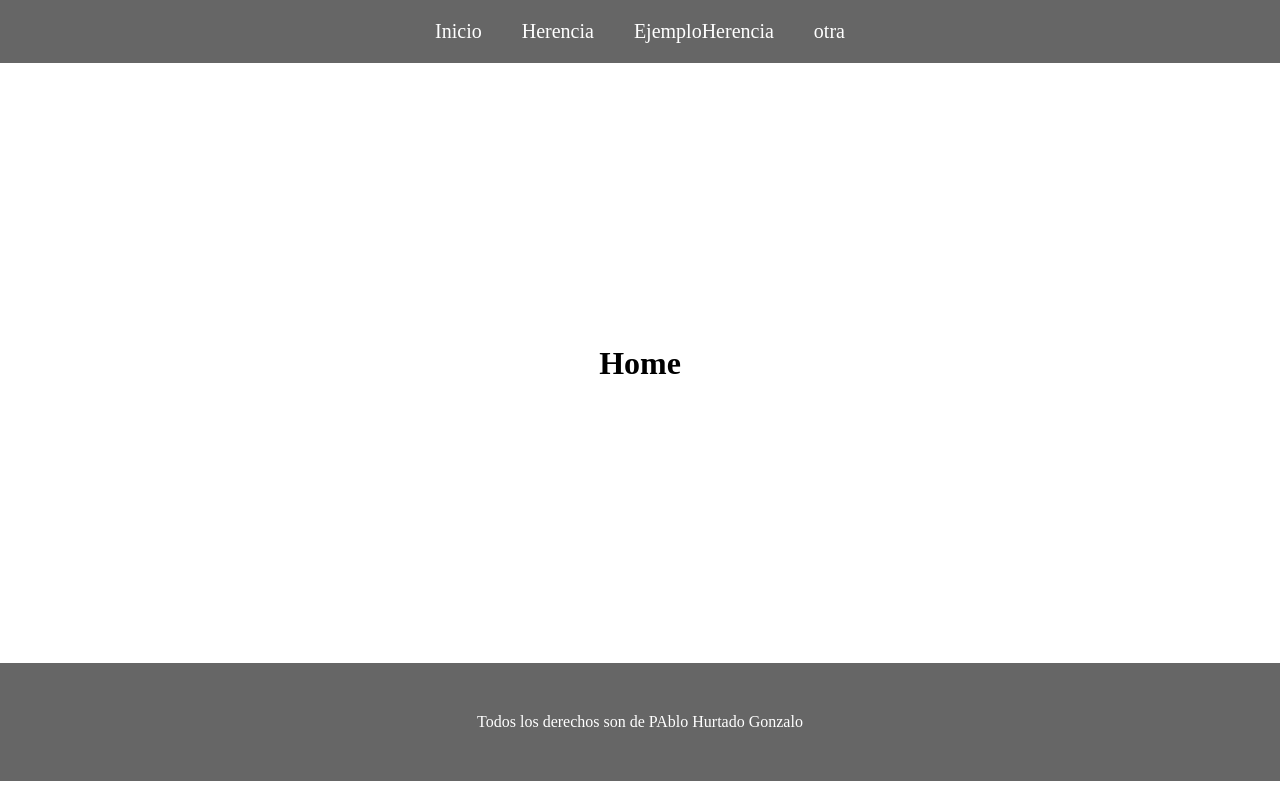
After one commit to Coshiloco/Django_Open_Bootcapm, a Django app: page / in a window 1280 px wide. The commit adds this page. Run offline with Django 4.2, Linux system fonts and the light colour scheme.

Commit message:
Enlace e inclusión

```diff
--- a/herencia/herencia/urls.py
+++ b/herencia/herencia/urls.py
@@ -21,5 +21,6 @@ urlpatterns = [
     path('admin/', admin.site.urls),
     path('herencia/', view=views.herencia, name="herencia"),
     path('ejemploherencia/', view=views.ejemploherencia, name="ejemploherencia"),
-    path('otra/', view=views.otra, name="otra")
+    path('otra/', view=views.otra, name="otra"),
+    path('', view=views.index, name="index")
 ]
--- a/herencia/herencia/views.py
+++ b/herencia/herencia/views.py
@@ -1,10 +1,17 @@
 from django.shortcuts import render
+
 
 def herencia(request):
     return render(request=request, template_name='herencia.html', context={})
 
+
 def ejemploherencia(request):
     return render(request=request, template_name='ejemploherencia.html', context={})
 
+
 def otra(request):
     return render(request=request, template_name='otra.html', context={})
+
+
+def index(request):
+    return render(request=request, template_name='index.html', context={})
--- a/herencia/templates/ejemploherencia.html
+++ b/herencia/templates/ejemploherencia.html
@@ -1 +1,3 @@
-{% extends './layouts/base.html' %}
+{% extends './layouts/base.html' %} {% block content %}
+<h1>EjemploHErenciaTemplateDjango</h1>
+{% endblock content %}
--- /dev/null
+++ b/herencia/templates/index.html
@@ -0,0 +1,3 @@
+{% extends 'layouts/base.html' %} {% block content %}
+<h1>Home</h1>
+{% endblock content %}
--- a/herencia/templates/layouts/base.html
+++ b/herencia/templates/layouts/base.html
@@ -11,16 +11,9 @@
     <title>{% block titles %}{% endblock titles %}</title>
   </head>
   <body>
-    <nav>
-      <ul>
-        <li>Logo</li>
-        <li><a href="#">Herencia</a></li>
-        <li><a href="#">EjemploHerencia</a></li>
-        <li><a href="#">otra</a></li>
-      </ul>
-    </nav>
+    {% include 'layouts/partials/menu.html' %}
     <main>{% block content %}{% endblock content %}</main>
-    <footer>Todos los derechos son de PAblo Hurtado Gonzalo</footer>
+    {% include 'layouts/partials/footer.html' %}
     {% block scripts %}{% endblock scripts %}
   </body>
 </html>
--- /dev/null
+++ b/herencia/templates/layouts/partials/footer.html
@@ -0,0 +1 @@
+<footer>Todos los derechos son de PAblo Hurtado Gonzalo</footer>
--- /dev/null
+++ b/herencia/templates/layouts/partials/menu.html
@@ -0,0 +1,8 @@
+<nav>
+  <ul>
+    <li><a href="{% url 'index' %}">Inicio</a></li>
+    <li><a href="{% url 'herencia' %}">Herencia</a></li>
+    <li><a href="{% url 'ejemploherencia' %}">EjemploHerencia</a></li>
+    <li><a href="{% url 'otra' %}">otra</a></li>
+  </ul>
+</nav>
--- a/herencia/templates/otra.html
+++ b/herencia/templates/otra.html
@@ -1 +1,4 @@
 {% extends './layouts/base.html' %}
+{% block content %}
+    <h1>OtraTemplateDjango</h1>
+{% endblock content %}
```
